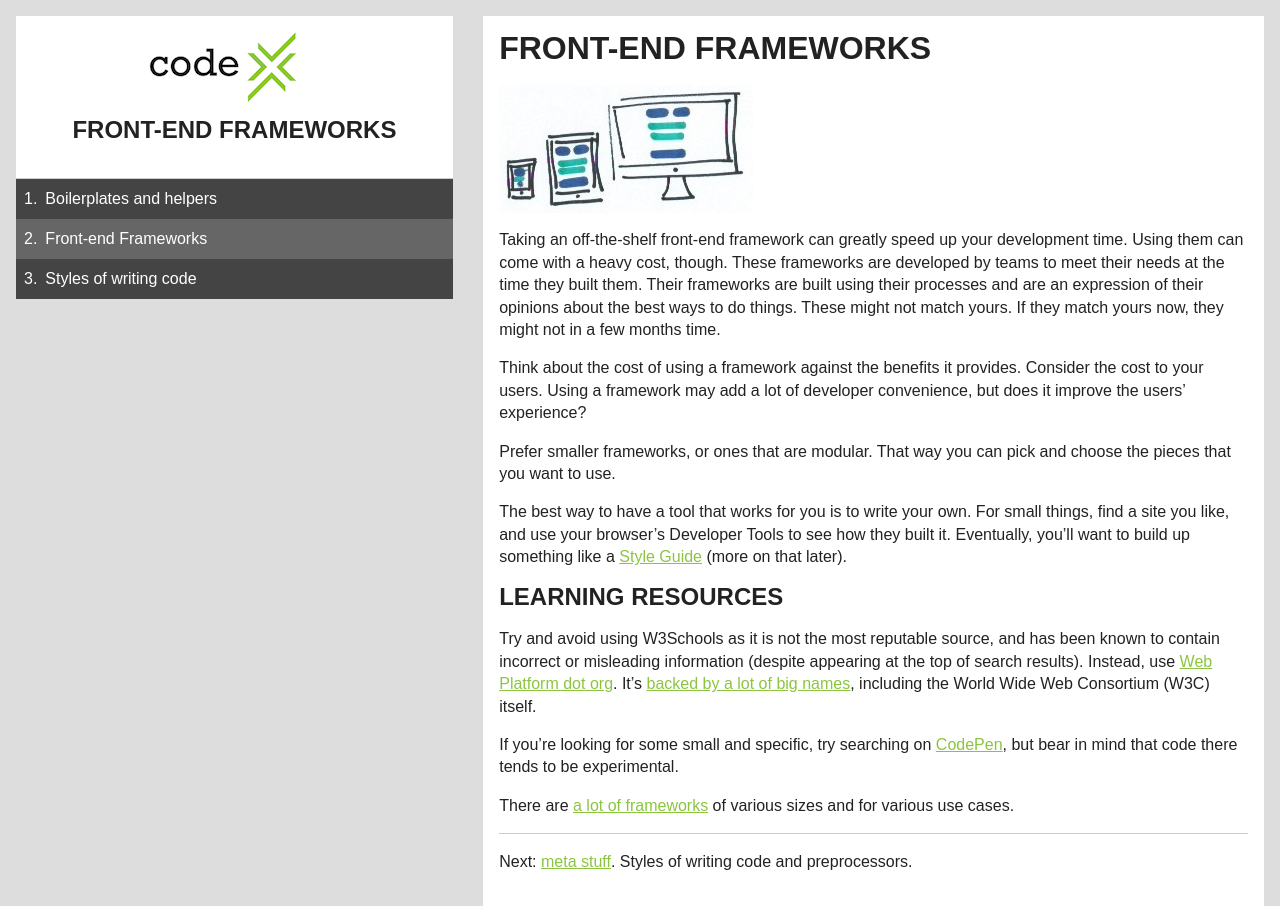
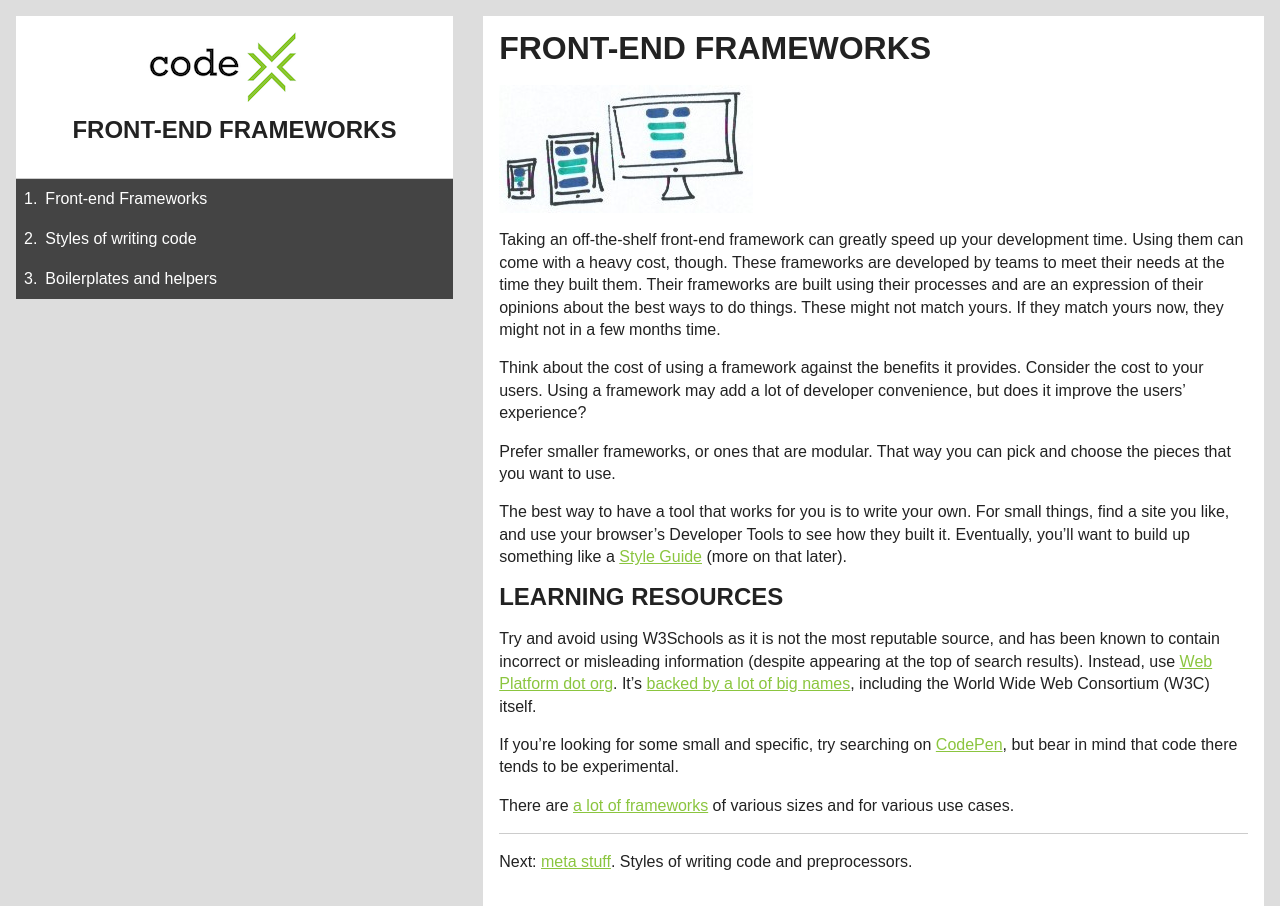
Before and after one commit to SteveBarnett/Front-end-Frameworks, a Jekyll site: the page built from index.md, in a window 1280 px wide. Built offline with Jekyll 4.4.1, drawn with Linux system fonts in a browser that asks for light colours.

Commit message:
Update nav

```diff
--- a/_includes/footer.html
+++ b/_includes/footer.html
@@ -1,14 +1,15 @@
 <footer class="site-footer">
   <nav class="main-nav" id="menu">
     <ol>
-      {% assign currentpage = page.url %}
-      {% for page in site.pages %}
-        {% unless page.url contains ".css" %}
-          <li>
-            <a href="{{ site.baseurl }}{{ page.url }}" {% if currentpage == page.url %}class = "active"{% endif %}>{{ page.title }}</a>
-          </li>
-        {% endunless %}
-      {% endfor %}
+      <li{% if page.url == '/index.html' %} class="active"{% endif %}>
+        <a href="./index.html">Front-end Frameworks</a>
+      </li>
+      <li{% if page.url == '/meta-stuff.html' %} class="active"{% endif %}>
+        <a href="./meta-stuff.html">Styles of writing code</a>
+      </li>
+      <li{% if page.url == '/frameworks.html' %} class="active"{% endif %}>
+        <a href="./frameworks.html">Boilerplates and helpers</a>
+      </li>
     </ol>
   </nav>
 </footer>
```
